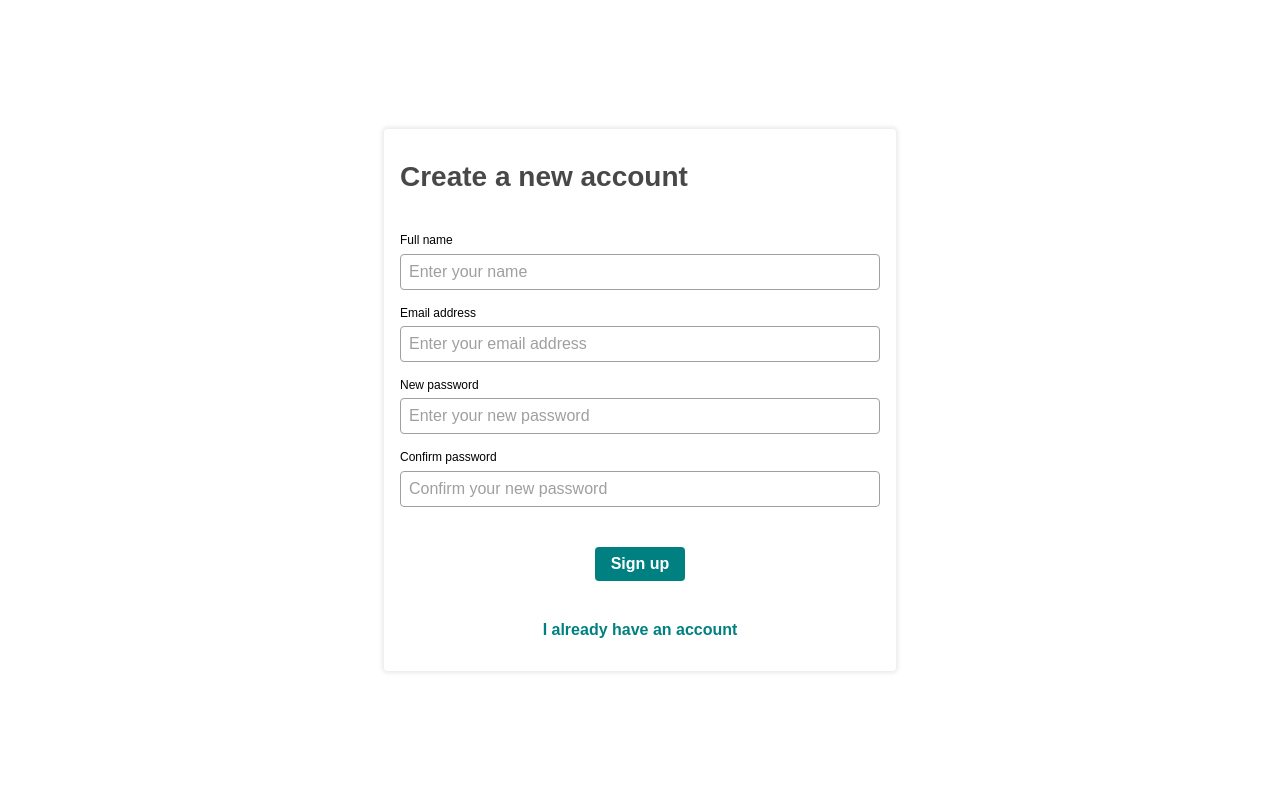
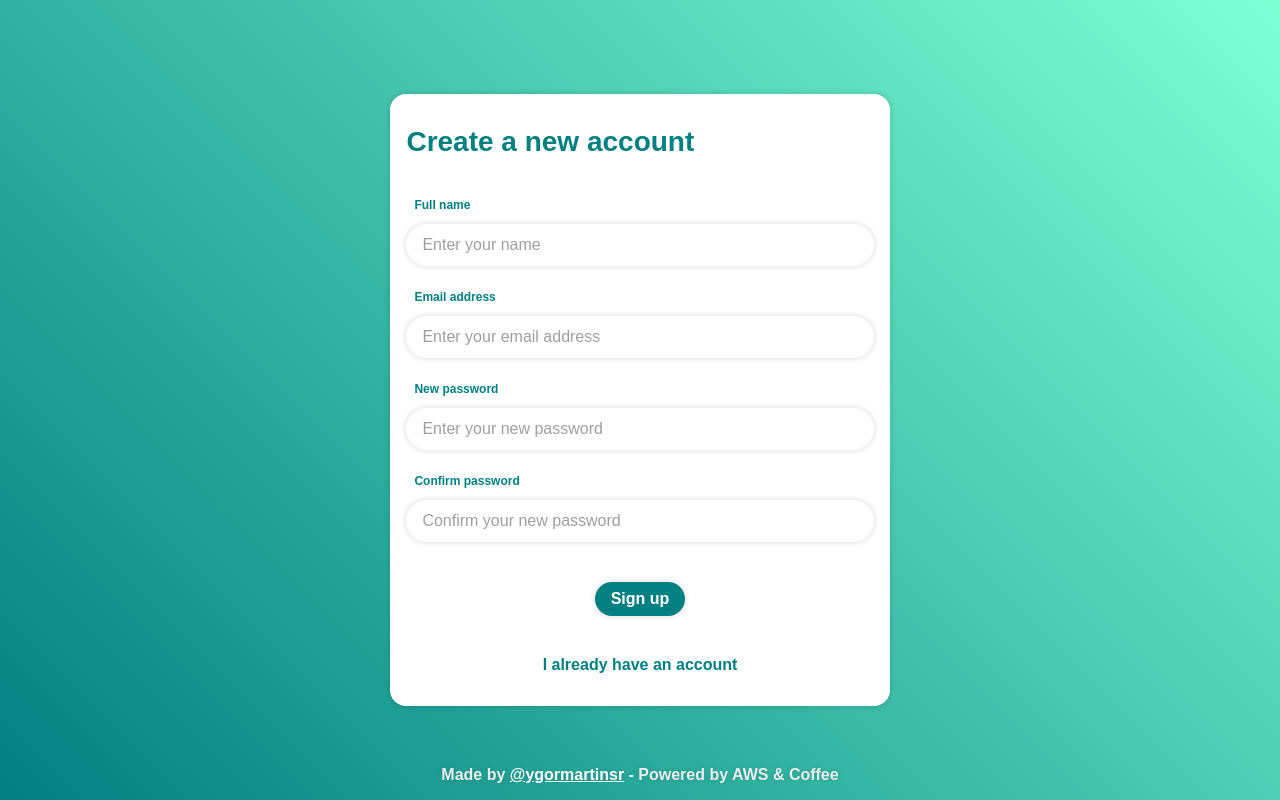
Before and after one commit to ygormartins/chat-test-web, a React (Vite) app: page /register in a window 1280 px wide. Built offline with nearby package versions, Linux system fonts and the light colour scheme; what amazon-cognito-identity-js would draw is missing.

Commit message:
chore: design changes

```diff
--- a/src/App.tsx
+++ b/src/App.tsx
@@ -4,6 +4,9 @@ import { BrowserRouter as Router, Routes, Route } from "react-router-dom";
 
 /*---------- Contexts ----------*/
 import { AuthProvider } from "@/contexts/Auth";
+
+/*---------- Components ----------*/
+import GradientBackground from "@/components/GradientContainer";
 
 /*---------- Pages ----------*/
 import Home from "@/pages/Home";
@@ -14,11 +17,13 @@ const App: React.FC = () => {
   return (
     <AuthProvider>
       <Router>
-        <Routes>
-          <Route path="/" element={<Home />} />
-          <Route path="/login" element={<Login />} />
-          <Route path="/register" element={<SignUp />} />
-        </Routes>
+        <GradientBackground>
+          <Routes>
+            <Route path="/" element={<Home />} />
+            <Route path="/login" element={<Login />} />
+            <Route path="/register" element={<SignUp />} />
+          </Routes>
+        </GradientBackground>
       </Router>
     </AuthProvider>
   );
--- a/src/components/Button/styles.ts
+++ b/src/components/Button/styles.ts
@@ -14,9 +14,10 @@ export const ButtonContainer = styled.button<{
   font-weight: bold;
   padding: 0.5rem 1rem;
   align-self: center;
-  border-radius: 0.25rem;
+  border-radius: 1000px;
   cursor: pointer;
   position: relative;
+  box-shadow: 0 0 0.25rem 0.125rem #00000016;
 
   &:hover {
     opacity: 0.75;
--- /dev/null
+++ b/src/components/GradientContainer/index.tsx
@@ -0,0 +1,22 @@
+/*---------- External ----------*/
+import React from "react";
+import { BottomText, Container } from "./styles";
+
+/*---------- Types ----------*/
+import { GradientContainerProps } from "./types";
+
+const GradientBackground: React.FC<GradientContainerProps> = ({
+  children = null,
+}) => {
+  return (
+    <Container>
+      {children}
+      <BottomText>
+        Made by <a href="https://github.com/ygormartins">@ygormartinsr</a> -
+        Powered by AWS &#38; Coffee
+      </BottomText>
+    </Container>
+  );
+};
+
+export default GradientBackground;
--- /dev/null
+++ b/src/components/GradientContainer/styles.ts
@@ -0,0 +1,30 @@
+/*---------- External ----------*/
+import styled from "styled-components";
+
+export const Container = styled.div`
+  height: 100vh;
+  width: 100vw;
+  display: flex;
+  justify-content: center;
+  align-items: center;
+  padding: 2rem 1rem;
+  background: teal;
+  background: linear-gradient(45deg, teal 0%, aquamarine 100%);
+`;
+
+export const BottomText = styled.span`
+  position: absolute;
+  bottom: 0;
+  left: 0;
+  right: 0;
+  font-size: 1rem;
+  text-align: center;
+  padding: 1rem;
+  font-weight: bold;
+  color: #eee;
+  text-shadow: 0 0 0.25rem #00000024;
+
+  & > * {
+    color: white;
+  }
+`;
--- /dev/null
+++ b/src/components/GradientContainer/types.ts
@@ -0,0 +1,6 @@
+/*---------- External ----------*/
+import { ReactNode } from "react";
+
+export interface GradientContainerProps {
+  children?: ReactNode;
+}
--- a/src/components/TextInput/styles.ts
+++ b/src/components/TextInput/styles.ts
@@ -5,24 +5,31 @@ export const InputContainer = styled.div`
   display: flex;
   flex-direction: column;
   width: 100%;
-  gap: 0.4rem;
+  gap: 0.75rem;
 `;
 
 export const InputLabel = styled.label`
   font-size: 0.75rem;
+  margin-left: 0.5rem;
+  font-weight: bold;
+  color: teal;
 `;
 
 export const InputField = styled.input`
+  border-radius: 1000px;
   background: none;
-  border: 0.1rem solid #9f9f9f;
-  border-radius: 0.25rem;
-  padding: 0.5rem;
+  border: none;
   outline: none;
+  padding: 0.75rem 1rem;
   color: black;
   font-size: 1rem;
+  box-shadow: 0 0 0.25rem 0.125rem #00000016;
+
+  &:hover {
+    box-shadow: 0 0 0.75rem 0.125rem #00000016;
+  }
 
   &:focus {
-    border: 0.125rem solid teal;
   }
 
   &::placeholder {
--- a/src/index.css
+++ b/src/index.css
@@ -8,6 +8,6 @@
 }
 
 h1 {
-  color: #484848;
+  color: teal;
   font-size: 1.75rem;
 }
--- a/src/pages/Login/index.tsx
+++ b/src/pages/Login/index.tsx
@@ -18,7 +18,7 @@ import {
 } from "@/services/AuthService";
 
 /*---------- Styles ----------*/
-import { Container, FieldsArea, FormContainer, SignUpLink } from "./styles";
+import { FieldsArea, FormContainer, SignUpLink } from "./styles";
 
 const Login: React.FC = () => {
   /*---------- Hooks ----------*/
@@ -158,11 +158,9 @@ const Login: React.FC = () => {
   );
 
   return (
-    <Container>
-      <FormContainer>
-        {!newPasswordStep ? renderSignInForm() : renderNewPasswordForm()}
-      </FormContainer>
-    </Container>
+    <FormContainer>
+      {!newPasswordStep ? renderSignInForm() : renderNewPasswordForm()}
+    </FormContainer>
   );
 };
 
--- a/src/pages/Login/styles.ts
+++ b/src/pages/Login/styles.ts
@@ -1,25 +1,17 @@
 /*---------- External ----------*/
 import styled from "styled-components";
 import { Link } from "react-router-dom";
-
-export const Container = styled.div`
-  height: 100vh;
-  width: 100vw;
-  display: flex;
-  justify-content: center;
-  align-items: center;
-`;
 
 export const FormContainer = styled.div`
   width: 40%;
   max-width: 600px;
   padding: 2rem 1rem;
   box-shadow: 0 0 0.25rem 0.125rem #00000016;
-  border-radius: 0.25rem;
+  border-radius: 1rem;
   display: flex;
   flex-direction: column;
-  margin: 1.5rem;
   gap: 2.5rem;
+  background-color: white;
 
   @media screen and (max-width: 1200px) {
     width: 100%;
@@ -29,7 +21,7 @@ export const FormContainer = styled.div`
 export const FieldsArea = styled.div`
   display: flex;
   flex-direction: column;
-  gap: 1rem;
+  gap: 1.5rem;
 `;
 
 export const SignUpLink = styled(Link)`
--- a/src/pages/SignUp/index.tsx
+++ b/src/pages/SignUp/index.tsx
@@ -19,7 +19,7 @@ import {
 } from "@/services/AuthService";
 
 /*---------- Styles ----------*/
-import { Container, FieldsArea, FormContainer, SignInLink } from "./styles";
+import { FieldsArea, FormContainer, SignInLink } from "./styles";
 
 const SignUp: React.FC = () => {
   /*---------- Hooks ----------*/
@@ -187,11 +187,9 @@ const SignUp: React.FC = () => {
   );
 
   return (
-    <Container>
-      <FormContainer>
-        {!confirmCodeStep ? renderSignUpForm() : renderConfirmCodeForm()}
-      </FormContainer>
-    </Container>
+    <FormContainer>
+      {!confirmCodeStep ? renderSignUpForm() : renderConfirmCodeForm()}
+    </FormContainer>
   );
 };
 
--- a/src/pages/SignUp/styles.ts
+++ b/src/pages/SignUp/styles.ts
@@ -1,25 +1,17 @@
 /*---------- External ----------*/
 import { Link } from "react-router-dom";
 import styled from "styled-components";
-
-export const Container = styled.div`
-  height: 100vh;
-  width: 100vw;
-  display: flex;
-  justify-content: center;
-  align-items: center;
-`;
 
 export const FormContainer = styled.div`
   width: 40%;
   max-width: 600px;
   padding: 2rem 1rem;
   box-shadow: 0 0 0.25rem 0.125rem #00000016;
-  border-radius: 0.25rem;
+  border-radius: 1rem;
   display: flex;
   flex-direction: column;
-  margin: 1.5rem;
   gap: 2.5rem;
+  background-color: white;
 
   @media screen and (max-width: 1200px) {
     width: 100%;
@@ -29,7 +21,7 @@ export const FormContainer = styled.div`
 export const FieldsArea = styled.div`
   display: flex;
   flex-direction: column;
-  gap: 1rem;
+  gap: 1.5rem;
 `;
 
 export const SignInLink = styled(Link)`
```
